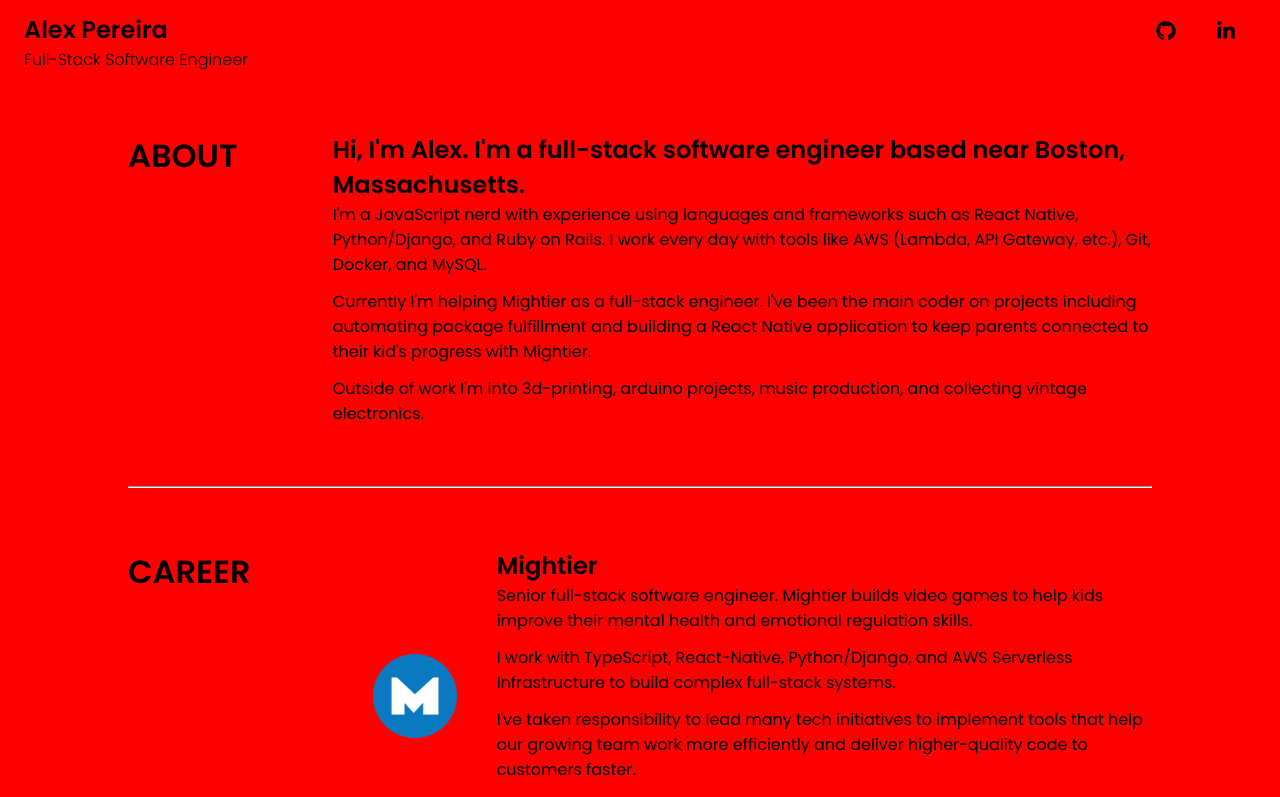
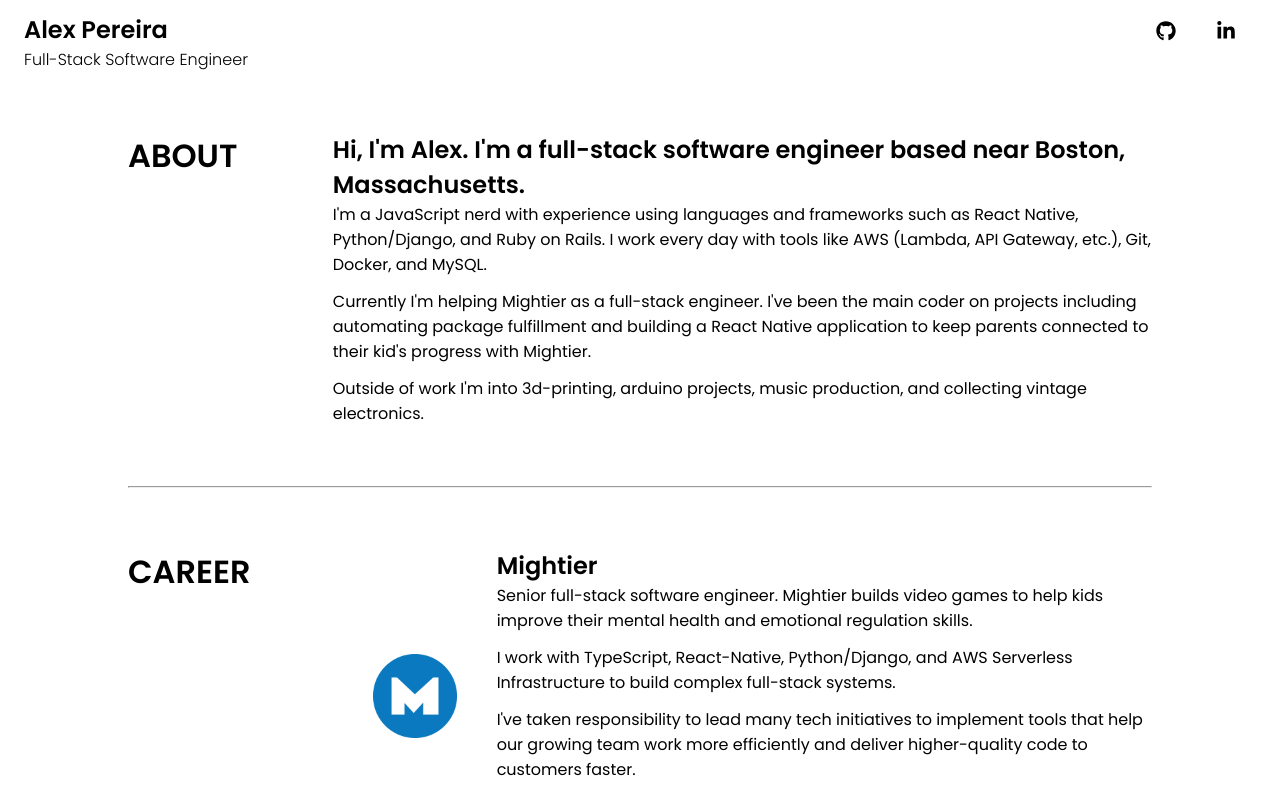
Before and after one commit to alex-a-pereira/personal-website, a React app: page / in a window 1280 px wide. Shown: the top 797 px of the page. Built offline with nearby package versions, Linux system fonts and the light colour scheme.

Commit message:
feat: make all components have scoped scss

```diff
--- a/src/components/FlexibleLink/FlexibleLink.tsx
+++ b/src/components/FlexibleLink/FlexibleLink.tsx
@@ -2,7 +2,7 @@
 
 import { Link as ReactRouterLink } from 'react-router-dom'
 
-import './FlexibleLink.scss'
+import './FlexibleLink.scoped.scss'
 
 // TODO: extend props for styling!
 interface FlexibleLinkProps {
--- a/src/components/InfoSection/InfoSection.tsx
+++ b/src/components/InfoSection/InfoSection.tsx
@@ -2,7 +2,7 @@
 
 import { FlexibleLink } from '../FlexibleLink/FlexibleLink'
 
-import './InfoSection.scss'
+import './InfoSection.scoped.scss'
 
 interface LinkConfig {
   displayName: string
--- a/src/components/MarkdownRenderer/MarkdownRenderer.tsx
+++ b/src/components/MarkdownRenderer/MarkdownRenderer.tsx
@@ -10,7 +10,7 @@
 // types
 import type { CodeComponent, CodeProps } from 'react-markdown/lib/ast-to-react'
 
-import './MarkdownRenderer.scss'
+import './MarkdownRenderer.scoped.scss'
 
 const CodeBlock: CodeComponent = ({ node, inline, className, children, ...props }: CodeProps) => {
   const match = /language-(\w+)/.exec(className ?? '')
--- a/src/components/SiteFooter/SiteFooter.tsx
+++ b/src/components/SiteFooter/SiteFooter.tsx
@@ -1,6 +1,6 @@
 import React from 'react'
 
-import './SiteFooter.scss'
+import './SiteFooter.scoped.scss'
 
 export const SiteFooter = React.memo(() => {
   return (
--- a/src/components/SiteHeader/SiteHeader.scoped.scss
+++ b/src/components/SiteHeader/SiteHeader.scoped.scss
@@ -73,8 +73,3 @@
     margin-right: 6px;
   }
 }
-
-
-div {
-  background-color: red;
-}
```
Also changed, not shown: src/components/FlexibleLink/FlexibleLink.scoped.scss (renamed from src/components/FlexibleLink/FlexibleLink.scss), src/components/InfoSection/InfoSection.scoped.scss (renamed from src/components/InfoSection/InfoSection.scss), src/components/MarkdownRenderer/MarkdownRenderer.scoped.scss (renamed from src/components/MarkdownRenderer/MarkdownRenderer.scss), src/components/SiteFooter/SiteFooter.scoped.scss (renamed from src/components/SiteFooter/SiteFooter.scss).
